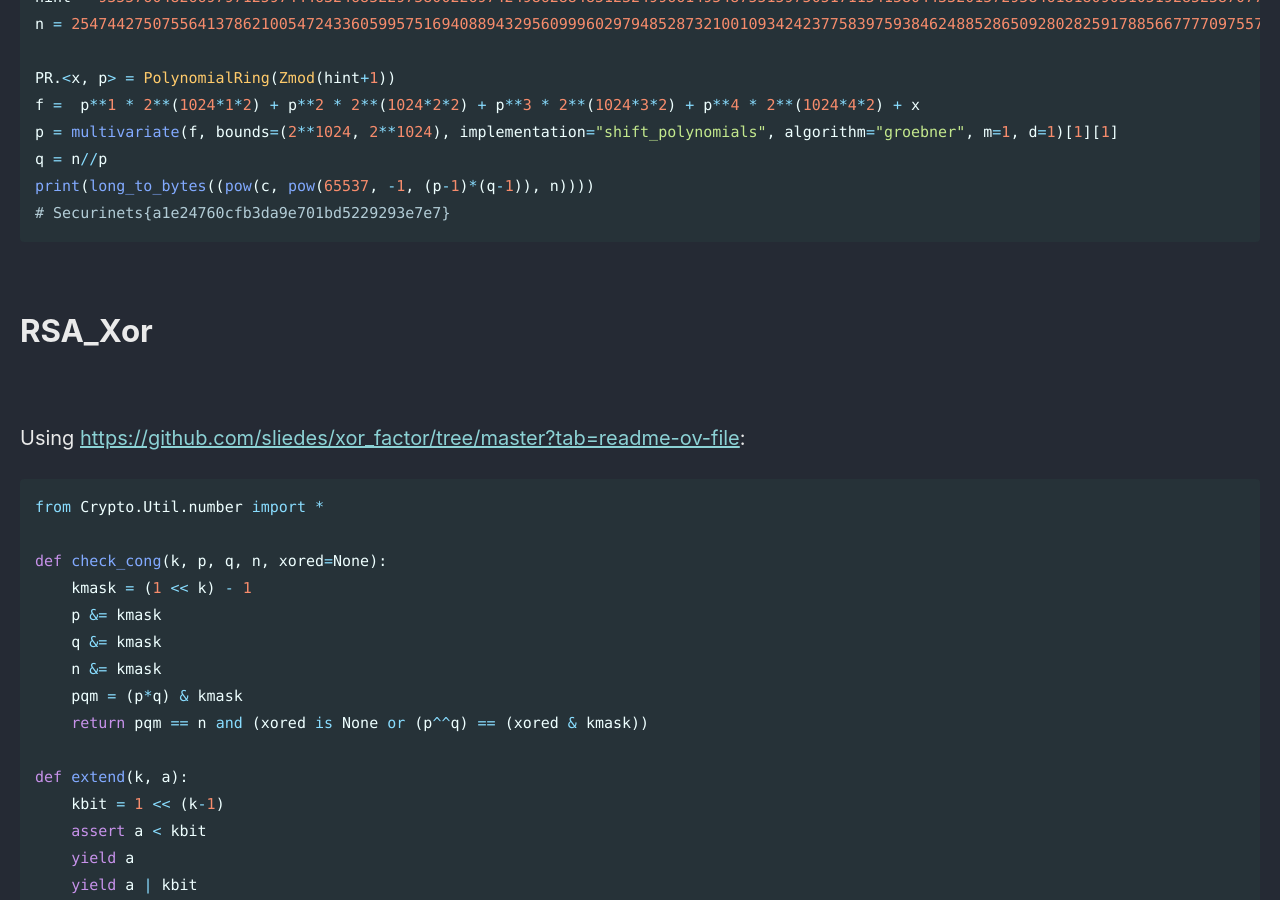
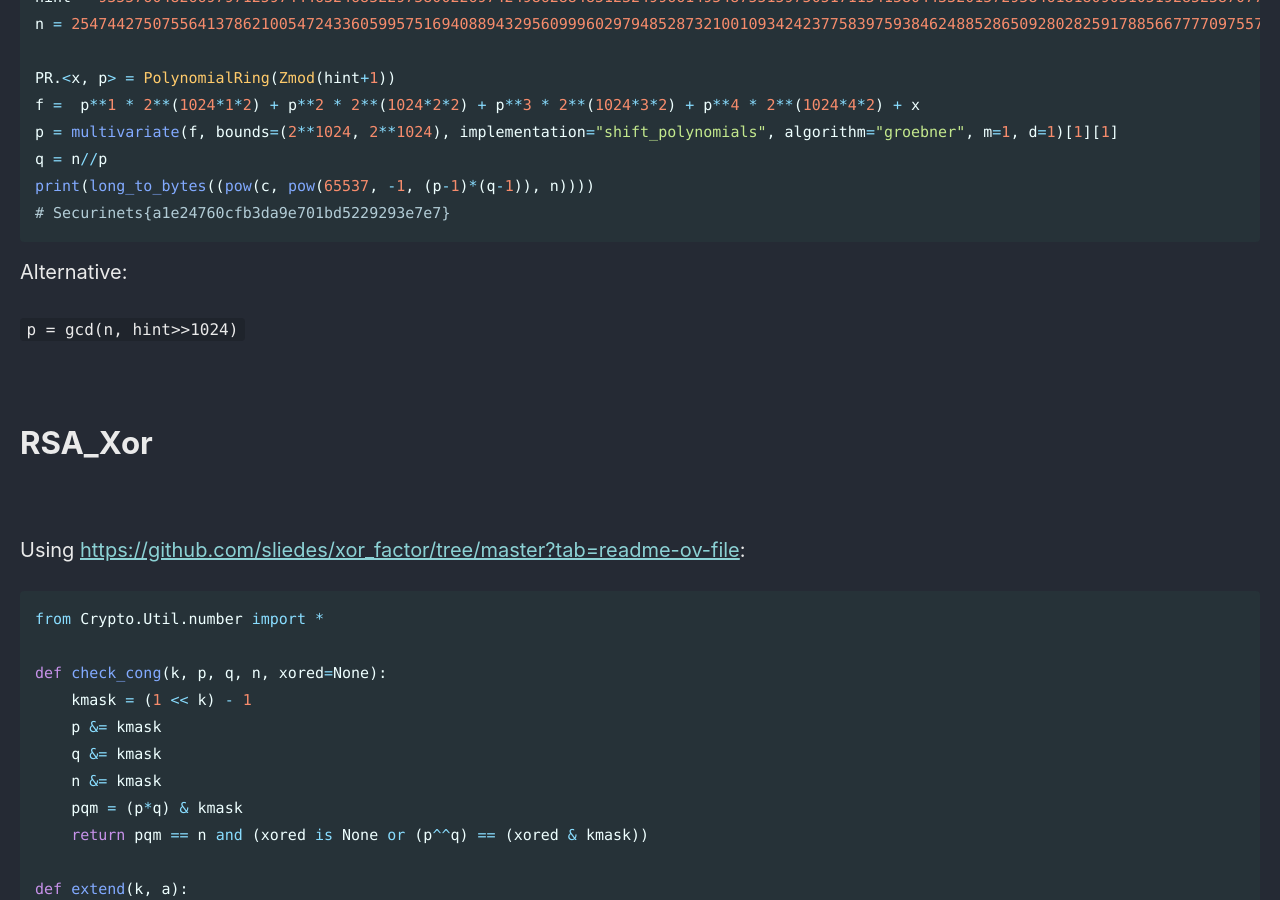
Before and after one commit to Connor-McCartney/Connor-McCartney.github.io, a Jekyll site: the page built from _pages/cryptography/other/Securinets-Darkest-Hour-CTF-2024.md, in a window 1280 px wide and 900 px high, scrolled down 2115 px. Built offline with Jekyll 4.4.1, drawn with Linux system fonts in a browser that asks for light colours; cached includes are drawn as plain includes.

Commit message:
Update Securinets-Darkest-Hour-CTF-2024.md

````diff
--- a/_pages/cryptography/other/Securinets-Darkest-Hour-CTF-2024.md
+++ b/_pages/cryptography/other/Securinets-Darkest-Hour-CTF-2024.md
@@ -91,7 +91,12 @@ print(long_to_bytes((pow(c, pow(65537, -1, (p-1)*(q-1)), n))))
 # Securinets{a1e24760cfb3da9e701bd5229293e7e7}
 ```
 
+Alternative:
+
+`p = gcd(n, hint>>1024)`
+
 <br>
+
 
 # RSA_Xor
 
````
